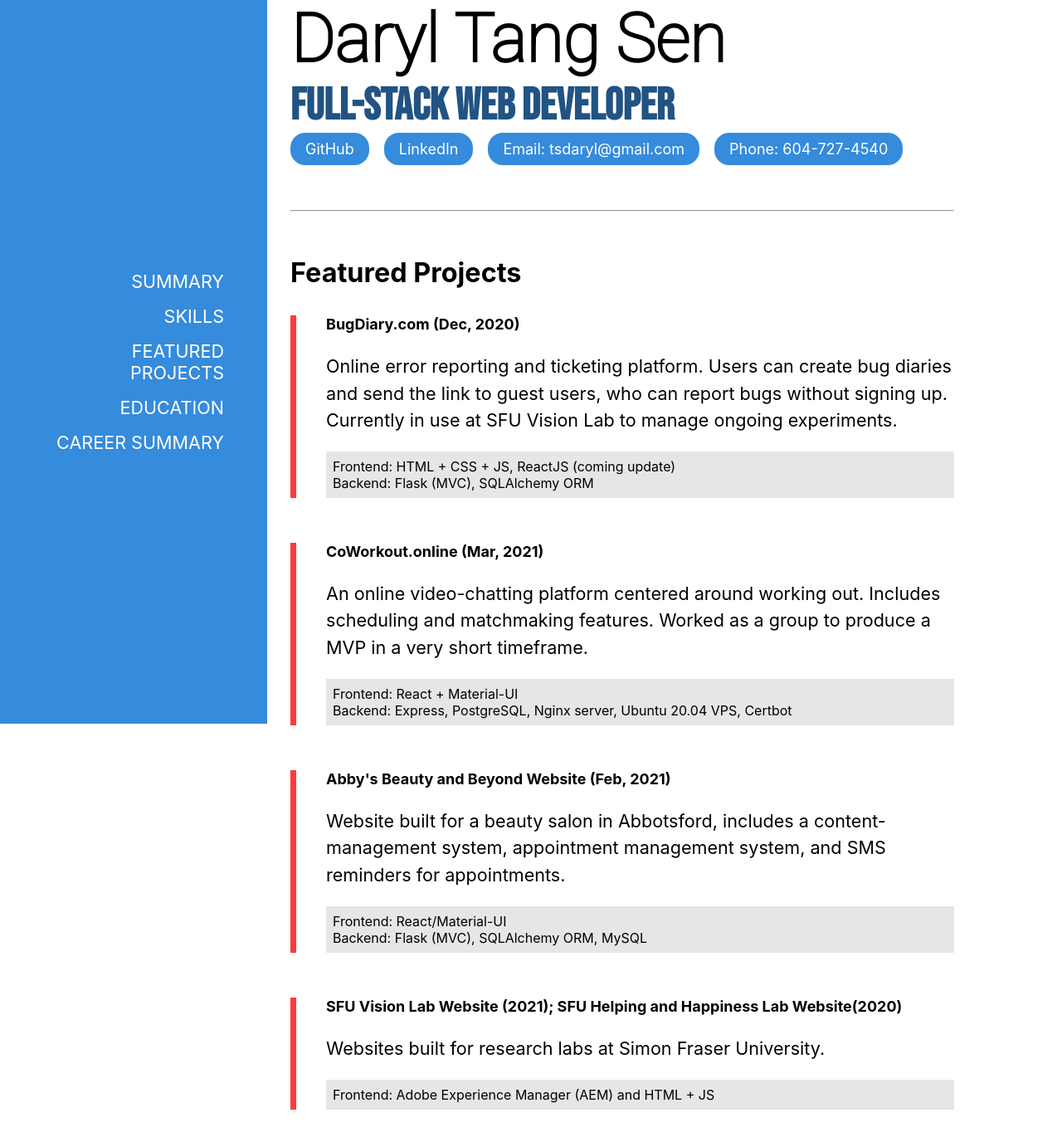
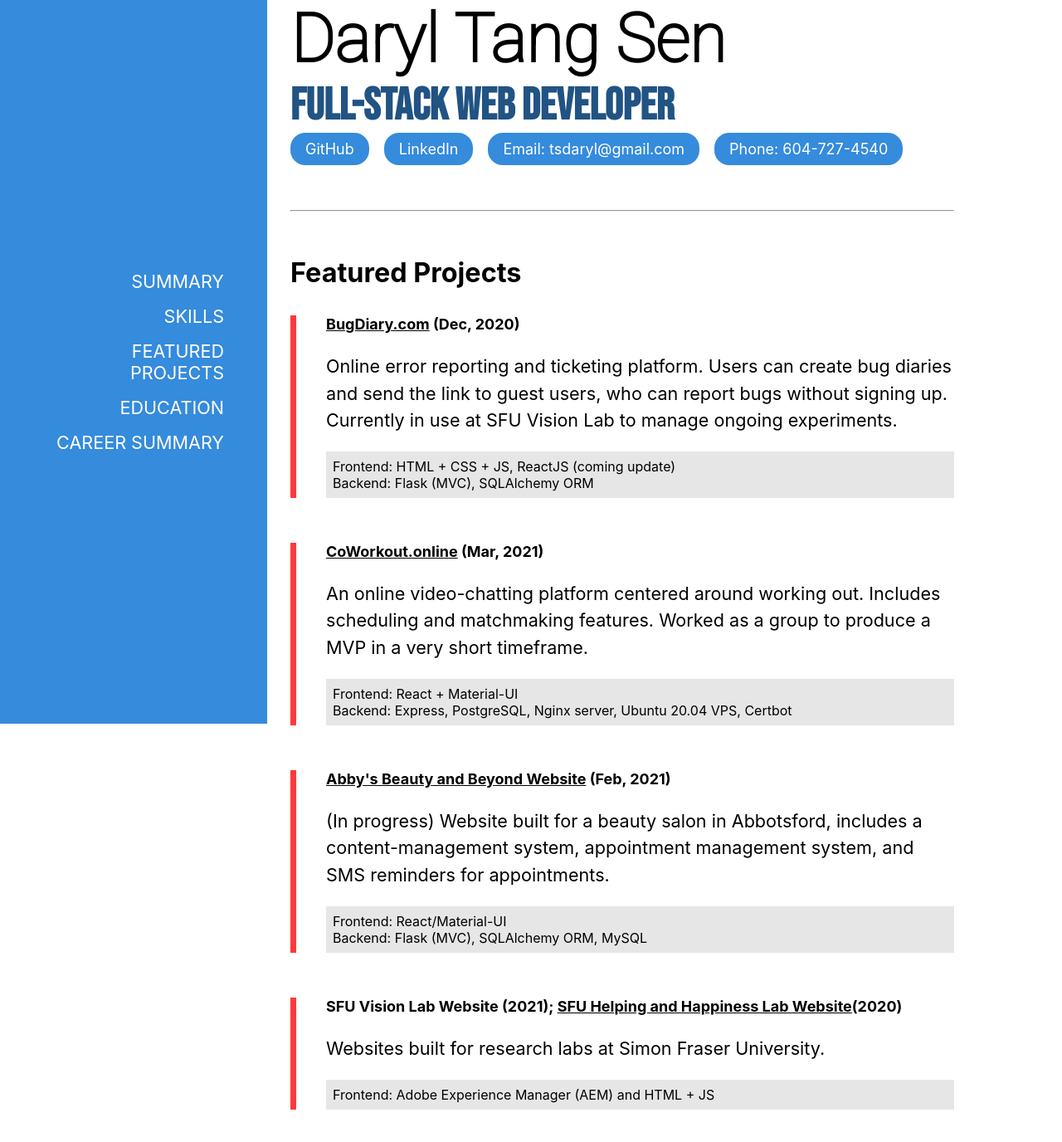
Before and after one commit to daryl-sen/sensworks, a React (Create React App) app: page /featured in a window 1280 px wide. Shown: the top 1376 px of the page at 83% size. Built offline with nearby package versions, Linux system fonts and the light colour scheme.

Commit message:
add links to projects

```diff
--- a/src/FeaturedProjects.js
+++ b/src/FeaturedProjects.js
@@ -5,7 +5,7 @@ function FeaturedProjects(props) {
     <section>
       <h3>Featured Projects</h3>
       <article className="left-accented">
-        <h4>BugDiary.com <span>(Dec, 2020)</span></h4>
+        <h4><a href="https://www.bugdiary.com">BugDiary.com</a> <span>(Dec, 2020)</span></h4>
         <p>Online error reporting and ticketing platform. Users can create bug diaries and send the link to guest users, who can report bugs without signing up. Currently in use at SFU Vision Lab to manage ongoing experiments.</p>
         <div className="tech-details">
           Frontend: HTML + CSS + JS, ReactJS (coming update)<br/>
@@ -13,7 +13,7 @@ function FeaturedProjects(props) {
         </div>
       </article>
       <article className="left-accented">
-        <h4>CoWorkout.online <span>(Mar, 2021)</span></h4>
+        <h4><a href="https://www.coworkout.online">CoWorkout.online</a> <span>(Mar, 2021)</span></h4>
         <p>An online video-chatting platform centered around working out. Includes scheduling and matchmaking features. Worked as a group to produce a MVP in a very short timeframe.</p>
         <div className="tech-details">
           Frontend: React + Material-UI<br/>
@@ -21,9 +21,9 @@ function FeaturedProjects(props) {
         </div>
       </article>
       <article className="left-accented">
-        <h4>Abby's Beauty and Beyond Website <span>(Feb, 2021)</span></h4>
+        <h4><a href="http://www.abbybeautyandbeyond.ca">Abby's Beauty and Beyond Website</a> <span>(Feb, 2021)</span></h4>
         <p>
-          Website built for a beauty salon in Abbotsford, includes a content-management system,  appointment management system, and SMS reminders for appointments.
+          (In progress) Website built for a beauty salon in Abbotsford, includes a content-management system,  appointment management system, and SMS reminders for appointments.
         </p>
         <div className="tech-details">
           Frontend: React/Material-UI<br/>
@@ -31,7 +31,7 @@ function FeaturedProjects(props) {
         </div>
       </article>
       <article className="left-accented">
-        <h4>SFU Vision Lab Website <span>(2021)</span>; SFU Helping and Happiness Lab Website<span>(2020)</span></h4>
+        <h4><a href="http://www.sfu.ca/psychology/research/vlab.html"></a>SFU Vision Lab Website <span>(2021)</span>; <a href="http://www.sfu.ca/psychology/research/hhl/">SFU Helping and Happiness Lab Website</a><span>(2020)</span></h4>
         <p>
           Websites built for research labs at Simon Fraser University.
         </p>
--- a/src/FeaturedProjects.scss
+++ b/src/FeaturedProjects.scss
@@ -4,3 +4,7 @@
   background-color: #e6e6e6;
   padding: 0.5em;
 }
+
+h4>a {
+  color: black;
+}
```
